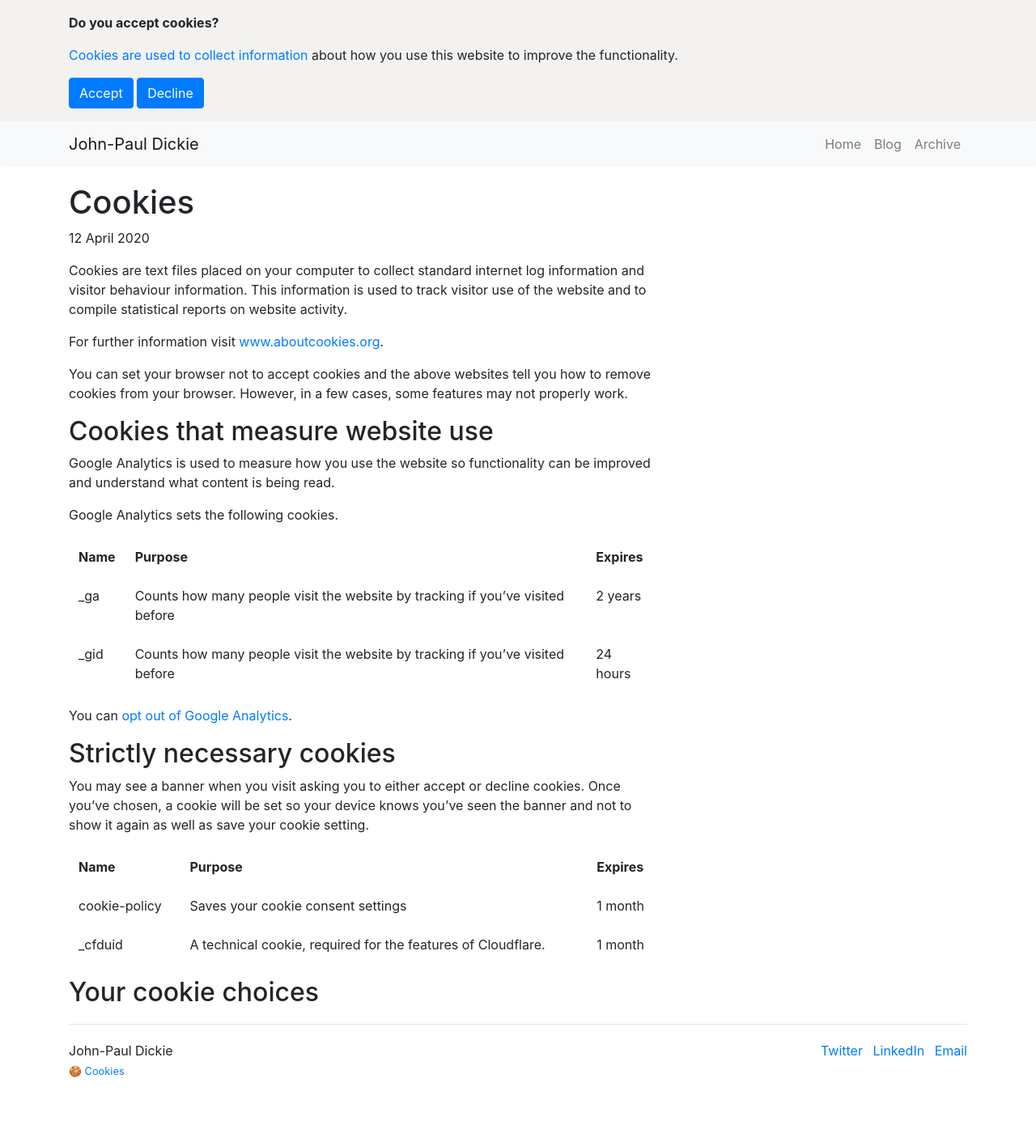
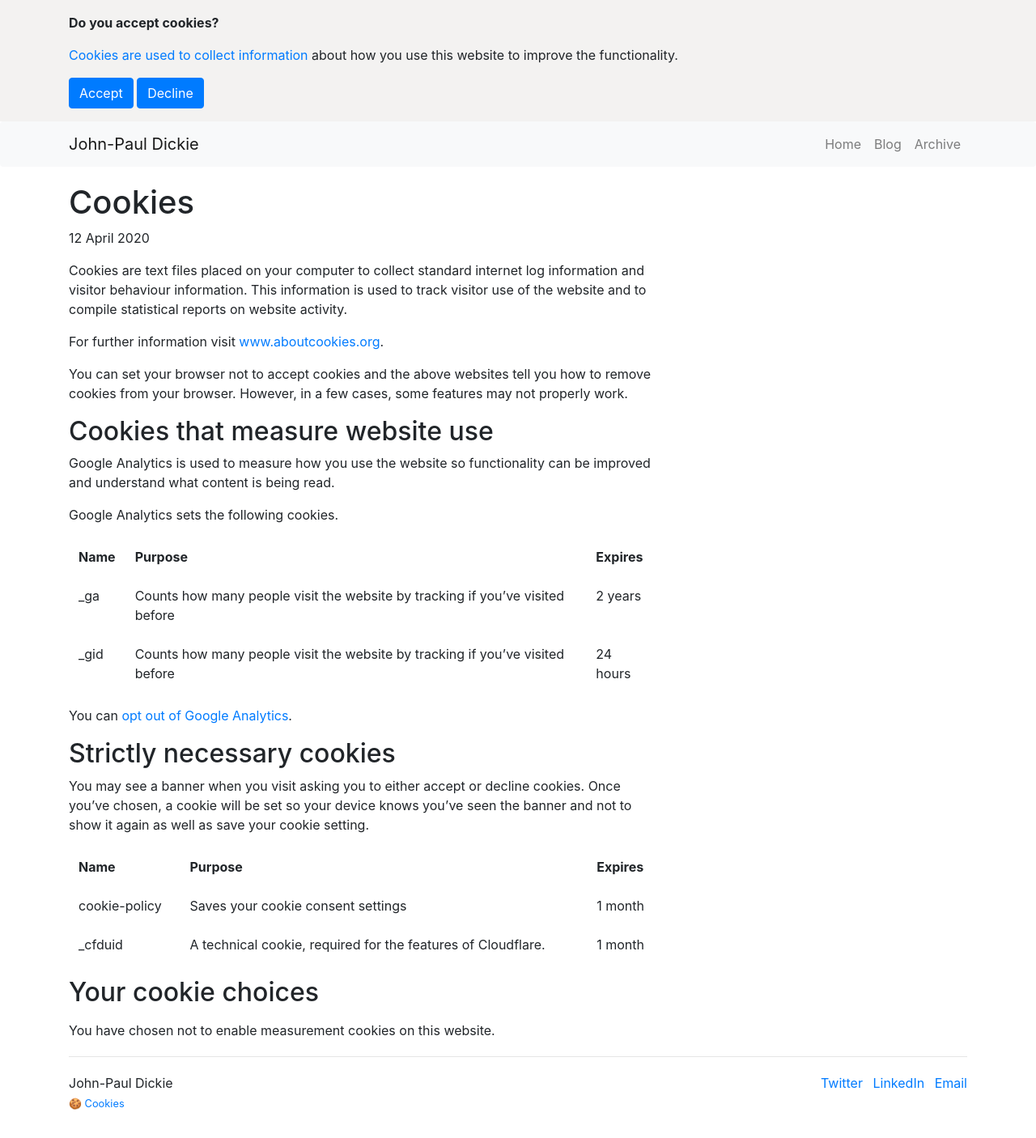
Before and after one commit to johnpauldickie/johnpauldickie.github.io, a Jekyll site: the page built from cookies.md, in a window 1280 px wide. Shown: the whole page at 81% size. Built offline with Jekyll 4.4.1, drawn with Linux system fonts in a browser that asks for light colours; before the commit the page ends 1366 px from its top, so only the background shows below that.

Commit message:
Fix cookie change page

```diff
--- a/_includes/cookies/cookie-change.html
+++ b/_includes/cookies/cookie-change.html
@@ -1,6 +1,6 @@
 <span id="cookies-exist" style="display: none;">You have enabled cookies on this website. You can <a href="https://tools.google.com/dlpage/gaoptout">opt-out of Google Analytics</a>.</span>
 
-<span id="cookies-none" style="display: none;">You have chosen not to enable cookies on this website.</span>
+<span id="cookies-none" style="display: none;">You have chosen not to enable measurement cookies on this website.</span>
 
 <noscript>
 <p>Javascript is used to set most of the cookies on this website. Unfortunately Javascript is not running on your browser, so you cannot change your settings. You can try:</p>
```
Also changed, not shown: other parts of _includes/cookies/cookie-change.html (+0 -3 lines).
